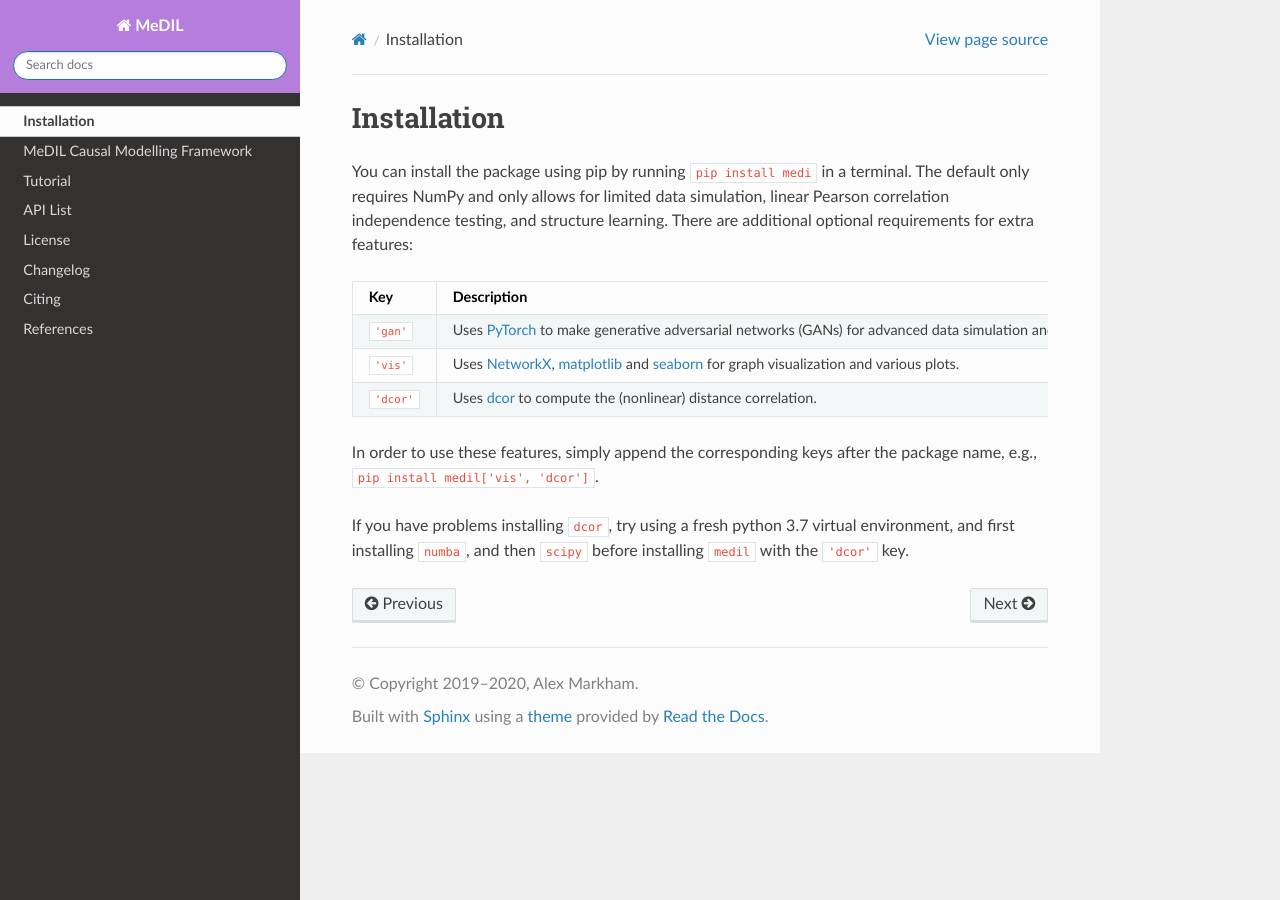
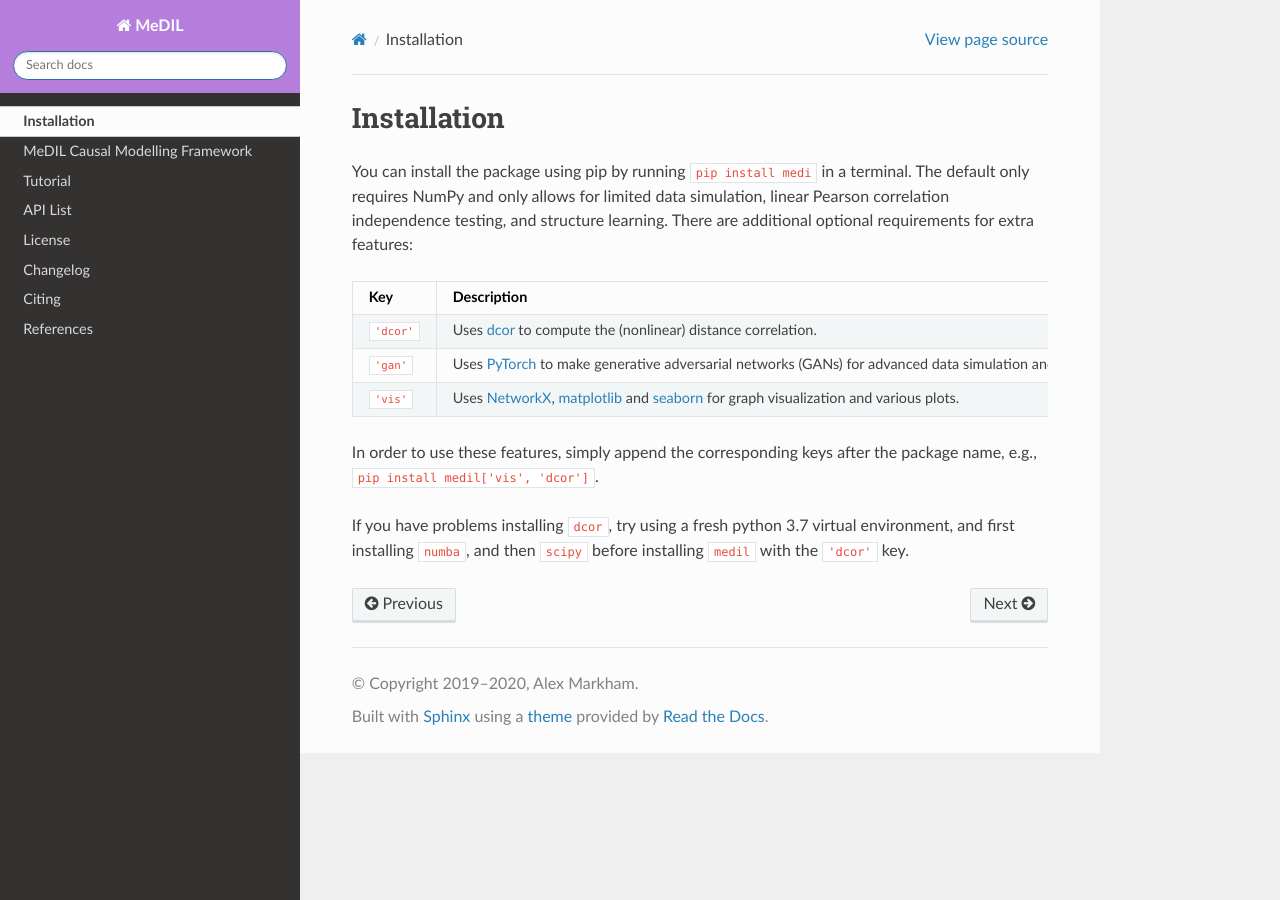
Before and after one commit to Alex-Markham/medil, a Sphinx documentation site: the page built from docs/installation.rst, in a window 1280 px wide. Built offline with Sphinx 7.4.7 and the Read the Docs theme 2.0.0, drawn with Linux system fonts in a browser that asks for light colours.

Commit message:
alphabetical ordering of keys

```diff
--- a/docs/installation.rst
+++ b/docs/installation.rst
@@ -8,11 +8,11 @@ There are additional optional requirements for extra features:
 +------------+---------------------------------------------------------------------------------------------------------------------------------------------------------------------------------+
 | Key        | Description                                                                                                                                                                     |
 +============+=================================================================================================================================================================================+
+| ``'dcor'`` | Uses `dcor <https://dcor.readthedocs.io/>`_ to compute the (nonlinear) distance correlation.                                                                                    |
++------------+---------------------------------------------------------------------------------------------------------------------------------------------------------------------------------+
 | ``'gan'``  | Uses `PyTorch <https://pytorch.org/>`_ to make generative adversarial networks (GANs) for advanced data simulation and learning the functional MeDIL causal model.              |
 +------------+---------------------------------------------------------------------------------------------------------------------------------------------------------------------------------+
 | ``'vis'``  | Uses `NetworkX <https://networkx.github.io/>`_, `matplotlib <https://matplotlib.org/>`_ and `seaborn <https://seaborn.pydata.org/>`_ for graph visualization and various plots. |
-+------------+---------------------------------------------------------------------------------------------------------------------------------------------------------------------------------+
-| ``'dcor'`` | Uses `dcor <https://dcor.readthedocs.io/>`_ to compute the (nonlinear) distance correlation.                                                                                    |
 +------------+---------------------------------------------------------------------------------------------------------------------------------------------------------------------------------+
 
 In order to use these features, simply append the corresponding keys after the package name, e.g., ``pip install medil['vis', 'dcor']``.
```
